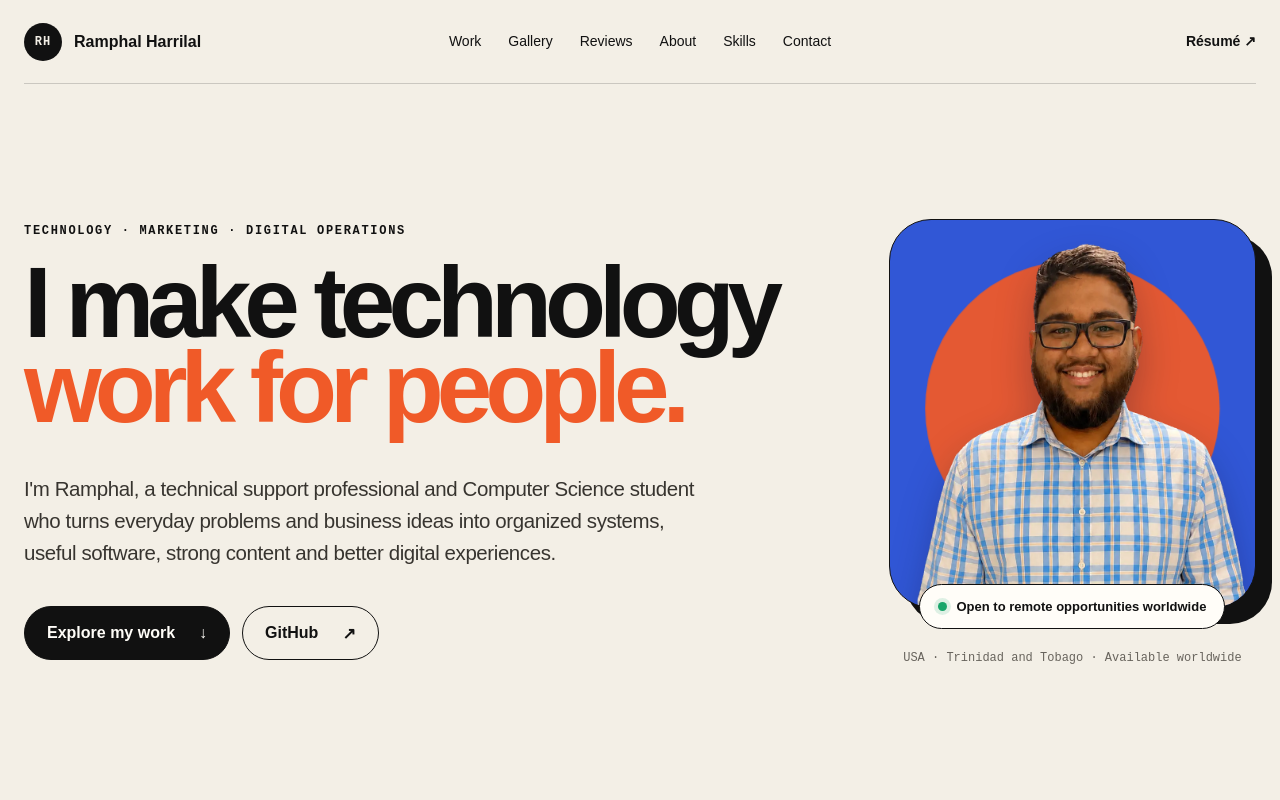
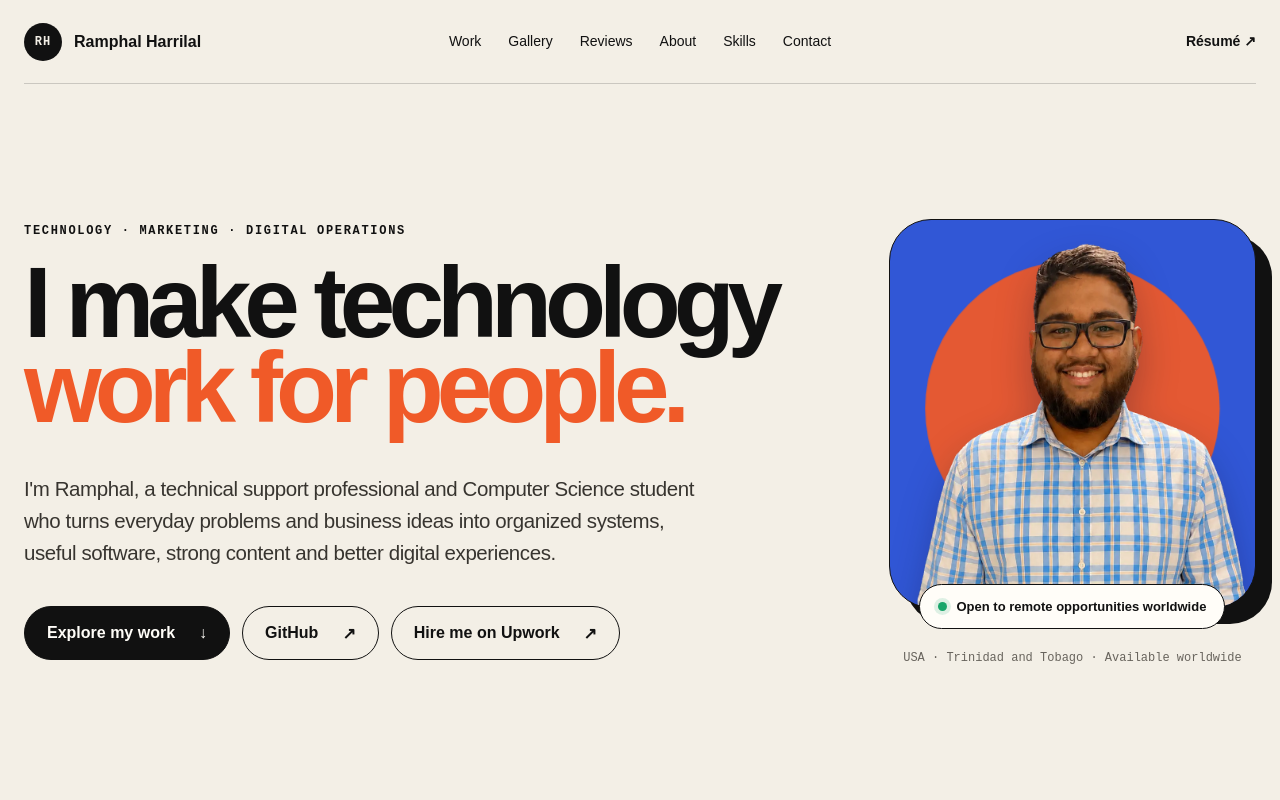
Before and after one commit to ramphalharrilal/ramphalharrilal.github.io, a Next.js app: page / in a window 1280 px wide. Shown: the top 800 px of the page. Built offline with nearby package versions, Linux system fonts and the light colour scheme.

Commit message:
Add prominent Upwork calls to action

```diff
--- a/app/page.tsx
+++ b/app/page.tsx
@@ -259,6 +259,14 @@ export default function Home() {
               rel="noreferrer"
             >
               GitHub <span aria-hidden="true">↗</span>
+            </a>
+            <a
+              className="button button-upwork"
+              href="https://www.upwork.com/freelancers/~0123e265f21c212396?mp_source=share"
+              target="_blank"
+              rel="noreferrer"
+            >
+              Hire me on Upwork <span aria-hidden="true">↗</span>
             </a>
           </div>
         </div>
@@ -707,11 +715,21 @@ export default function Home() {
               <a href="https://wa.me/18687525635" target="_blank" rel="noreferrer">WhatsApp ↗</a>
             </div>
           </article>
+
+          <a
+            className="contact-card upwork-contact"
+            href="https://www.upwork.com/freelancers/~0123e265f21c212396?mp_source=share"
+            target="_blank"
+            rel="noreferrer"
+          >
+            <span className="contact-card-label">Freelance projects · View my professional profile</span>
+            <strong>Hire me on Upwork</strong>
+            <span className="contact-card-arrow" aria-hidden="true">↗</span>
+          </a>
         </div>
 
         <div className="contact-links" aria-label="Professional profiles">
           <a href="https://github.com/ramphalharrilal" target="_blank" rel="noreferrer">GitHub ↗</a>
-          <a href="https://www.upwork.com/freelancers/~0123e265f21c212396?mp_source=share" target="_blank" rel="noreferrer">Upwork ↗</a>
           <a href="/docs/Ramphal_Harrilal_Final_Resume.pdf" target="_blank" rel="noreferrer">Résumé ↗</a>
         </div>
       </section>
```
